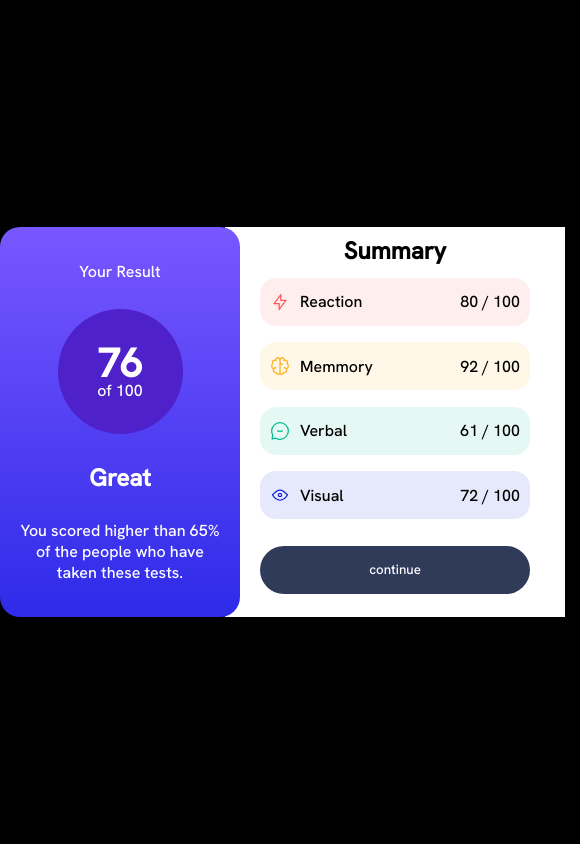
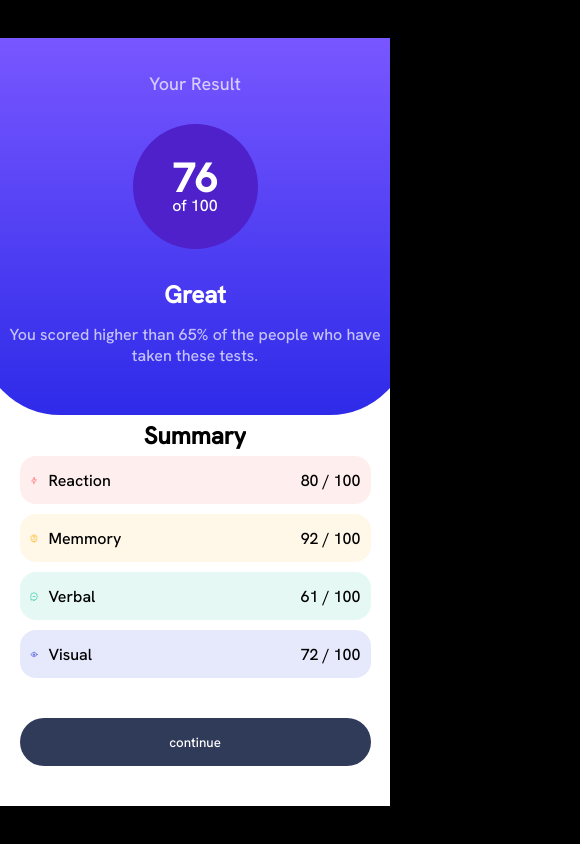
Before and after one commit to MatheusVSN/Frontend-Mentor-Results-summary-component, a plain HTML site: page index.html in a window 390 px wide. Shown: the whole page, 580 px wide, since content can reach past the window. Drawn offline with Linux system fonts and the light colour scheme.

Commit message:
23/03/2023

```diff
--- a/assets/css/style.css
+++ b/assets/css/style.css
@@ -50,6 +50,7 @@
     margin: 0;
 
     font-family: HankenGrotesk;
+    overflow-x: hidden;
 }
 
 body {
@@ -68,7 +69,7 @@ main {
 
 #result-tab {
     background: linear-gradient(180deg, var(--light-slate-blue-background) 0%, var(--light-royal-blue-background) 100%);
-    width: 200px;
+    width: 225px;
     height: 350px;
 
     display: grid;
@@ -79,9 +80,25 @@ main {
     z-index: 2;
 }
 
-#result-tab > * {
+#result-tab>* {
     color: var(--white);
     text-align: center;
+}
+
+#result-tab>p {
+    font-size: var(--font-size-paragraph);
+    opacity: 70%;
+}
+
+#result-tab>h2 {
+    font-weight: 700;
+}
+
+#result-tab .performance-commentary {
+    font-weight: 500;
+    font-size: 16px;
+    width: 100%;
+    height: 100%;
 }
 
 #result-tab .result-circle {
@@ -128,9 +145,12 @@ main {
     bottom: 20px;
 }
 
-#summary-tab .result-container > * {
+#summary-tab .result-container> * {
     margin-left: 10px;
+}
 
+#summary-tab .result-container > p {
+    width: 100%;
 }
 
 #summary-tab .result-container .result {
@@ -148,7 +168,7 @@ main {
     bottom: 15px;
 }
 
-#summary-tab > .result-container {
+#summary-tab>.result-container {
     overflow: hidden;
     border-radius: 16px;
     width: 90%;
@@ -193,3 +213,38 @@ footer {
     position: fixed;
     bottom: 0px;
 }
+
+@media screen and (max-width: 605px) {
+    main {
+        display: block;
+        background-color: white;
+    }
+
+    #result-tab {
+        width: 100vw;
+        height: 40vh;
+        border-radius: 0;
+
+        border-radius: 0px 0px 80px 80px;
+        z-index: 2;
+        position: relative;
+    }
+
+    #summary-tab {
+        width: 100vw;
+        height: auto;
+
+        position: inherit;
+        transform: translateY(-20px);
+    }
+
+    #summary-tab > * {
+        margin-top: 20px;
+    }
+
+    #summary-tab>.result-container {
+        overflow: hidden;
+        border-radius: 16px;
+    }
+
+}
```
